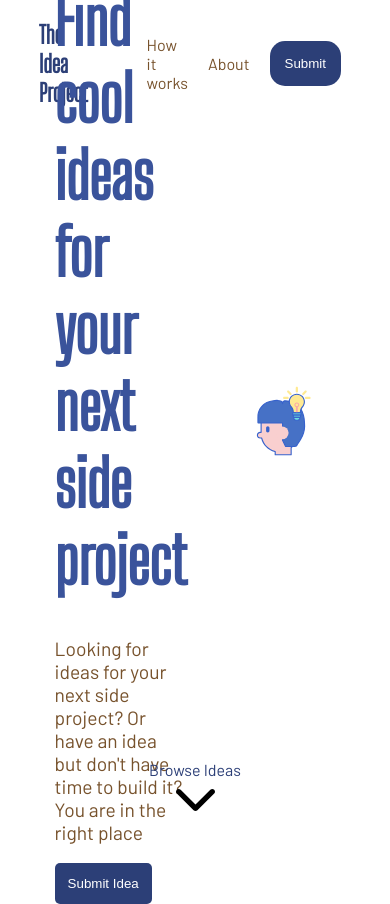
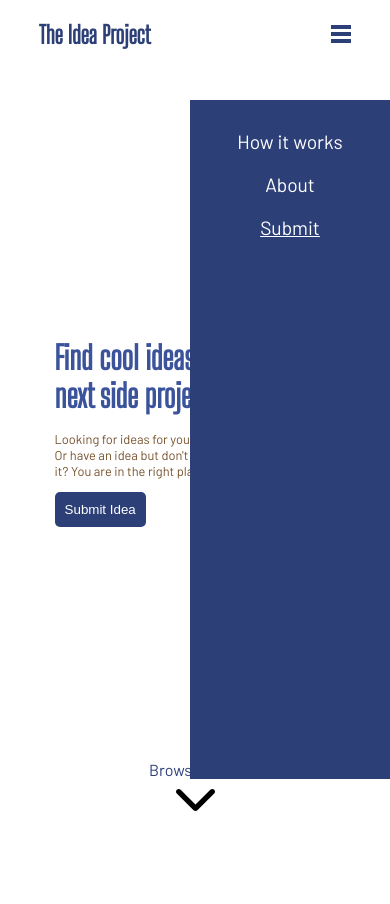
Before and after one commit to fawazsullia/idea-project, a React (Create React App) app in the folder client/: page / in a window 390 px wide. After the commit the page ends 844 px from the top, so only its background shows below. Built offline with nearby package versions, Linux system fonts and the light colour scheme; no server answers.

Commit message:
responsive, handle fetch and cookies

```diff
--- a/client/src/App.js
+++ b/client/src/App.js
@@ -9,7 +9,7 @@ const Browse = React.lazy(()=> import('./views/Browse'))
 const IdeaPage = React.lazy(()=> import('./views/IdeaPage'))
 const Main = React.lazy(()=> import('./views/Main'))
 const Submit = React.lazy(()=> import('./views/Submit'))
-const AdminLogin = React.lazy(()=> import('./views/admin/login'))
+const Login = React.lazy(()=> import('./views/login'))
 
 
 const [currentUser, setcurrentUser] = useState({ userName : "", loggedIn: false, userType : "user"});
@@ -17,7 +17,7 @@ const [currentUser, setcurrentUser] = useState({ userName : "", loggedIn: false,
 useEffect(() => {
  fetch('https://ideaproject.herokuapp.com/')
  .then((response)=> response.json() )
- .then((data)=>console.log(data))
+ .then((data)=> setcurrentUser(data))
 }, [])
 
 
@@ -48,8 +48,8 @@ useEffect(() => {
       <Submit />
       </Route>
 
-      <Route path="/admin/login">
-        <AdminLogin currentUser={currentUser} />
+      <Route path="/login">
+        <Login currentUser={currentUser} />
       </Route>
 
       <Route path="/admin/dashboard">
--- a/client/src/components/Navbar.js
+++ b/client/src/components/Navbar.js
@@ -1,10 +1,22 @@
-import React from 'react'
+import React, {useState} from 'react'
 import {NavLink, useLocation} from 'react-router-dom'
 import * as navbarStyle from './styles/navbar.module.css'
 
 function Navbar() {
 
+    const [navbarOpen, setnavbarOpen] = useState(false)
+
+
     const currentPage = useLocation()
+
+    const toggleNavbar = ()=> {
+
+        if(navbarOpen){
+         setnavbarOpen(false)
+        }
+        else {   setnavbarOpen(true) }
+
+    }
 
     return (
 
@@ -14,14 +26,23 @@ function Navbar() {
 
     <div><h2><NavLink style={{ color:"inherit", textDecoration: "none" }} to="/" exact>The Idea Project</NavLink></h2></div>
 
-    <div className={navbarStyle.navcontainer}>
+    <div className={navbarStyle.hamburger} onClick={toggleNavbar}>
+    <ul>
+    <li></li>
+    <li></li>
+    <li></li>
+    </ul>
+    </div>
+
+    <div style={{ width : navbarOpen ? "0px" : "200px" }} className={navbarStyle.navcontainer}>
+
     <ul className={navbarStyle.navlist}>
         <li>How it works</li>
         <li>About</li>
         <li className={navbarStyle.navbtn}>{
 
-           currentPage.pathname !== "/app/submit" ? <NavLink to="/app/submit"><button type="button">Submit</button></NavLink> :
-            <NavLink to="/app/browse"><button type="button">Browse</button></NavLink>
+           currentPage.pathname !== "/app/submit" ? <NavLink to="/app/submit"><span>Submit</span></NavLink> :
+            <NavLink to="/app/browse"><span>Browse</span></NavLink>
 
            }</li>
     </ul>
--- a/client/src/components/styles/navbar.module.css
+++ b/client/src/components/styles/navbar.module.css
@@ -36,3 +36,57 @@
 .navbtn button:hover{
     cursor: pointer;
 }
+
+.hamburger{
+    width: 60px;
+    display: none;
+}
+
+.hamburger li{
+    background: hsl(225, 46%, 32%);
+    list-style: none;
+    height: 4px;
+    width: 100%;
+    margin-top: 3px;
+
+
+}
+
+@media(max-width : 480px){
+
+    .hamburger{
+        display: block;
+    }
+
+    .navcontainer{
+        position: fixed;
+        top : 10%;
+        right: 0;
+        height: 78vh;
+        transition-duration: 0.7s;
+
+    }
+
+.navlist{
+    display: block;
+    text-align: center;
+    background-color: hsl(225, 46%, 32%);
+    padding: 10px;
+    height: 100%;
+
+
+}
+
+.navlist li{
+    margin-top: 20px;
+    margin-bottom: 20px;
+    color: white;
+    font-size: 1.2rem;
+    display: block;
+    transition: 0.3s;
+
+}
+
+
+
+}
--- a/client/src/views/admin/dashboard.js
+++ b/client/src/views/admin/dashboard.js
@@ -4,11 +4,16 @@ import {Link} from 'react-router-dom'
 
 function AdminDashboard({currentUser}) {
 
-   const {loggedIn, admin} = currentUser
+    let access;
 
-const [pendingIdeas, setpendingIdeas] = useState([
-    {title : "ajdbhausbdas", description: "dsadajdsaasaashjduadjuansd saduand sjadnaudn asudnaudn uasdaund sadnaudn usadnaun",
-    isValidated : "false"}
+    if(currentUser.loggedIn && currentUser.userType === "admin"){
+         access = true
+    }
+    else {
+        access = false
+    }
+
+const [pendingIdeas, setpendingIdeas] = useState([{}
 ])
 
 //getting pending ideas
@@ -34,7 +39,7 @@ const deleteIdea = () => {
 }
 
 
-{ if(loggedIn && admin){
+{ if(access){
     return(
         <div className={dashboardStyle.container}>
 
--- a/client/src/views/admin/login.js
+++ b/client/src/views/login.js
@@ -9,8 +9,14 @@ const handleLogin = ()=> {
 
 const details = JSON.stringify(loginDetails)
 
-
-
+fetch("https://ideaproject.herokuapp.com/auth/login", { method : "POST", headers : {
+    'Content-Type' : 'application/json'
+},
+body : details
+})
+.then((response)=> response.json())
+.then((res)=> console.log(res))
+.catch((err)=>console.log(err))
 }
 
 
--- a/client/src/views/styles/main.module.css
+++ b/client/src/views/styles/main.module.css
@@ -12,6 +12,7 @@
 .herotext {
   width: 80%;
   margin-left: 5%;
+  max-height: 80vh;
 }
 
 .herotext h1 {
@@ -77,3 +78,58 @@
   text-align: center;
   color:hsl(225, 46%, 32%)
 }
+
+/*1200 */
+
+@media(max-width : 1200px){
+
+  .herotext h1 {
+    font-size: 3.5rem;
+    color: #3A539B;
+  }
+
+
+}
+
+
+/*865 */
+@media(max-width : 865px){
+
+  .herotext h1 {
+    font-size: 3.2rem;
+  }
+
+  .herotext p {
+    font-size: 1rem;
+
+  }
+
+
+}
+/*1200 */
+/*1200 */
+/*300 */
+
+@media(max-width : 480px){
+
+  .herotext h1 {
+    font-size: 2rem;
+    text-align: left;
+  }
+
+  .herotext p {
+    font-size: 0.8rem;
+
+  }
+
+  .heroimage {
+    display: none;
+  }
+
+  .herotext button {
+    padding: 10px;
+    border-radius: 5px;
+  }
+
+
+}
```
Also changed, not shown: client/src/views/styles/login.module.css (renamed from client/src/views/admin/styles/login.module.css).
